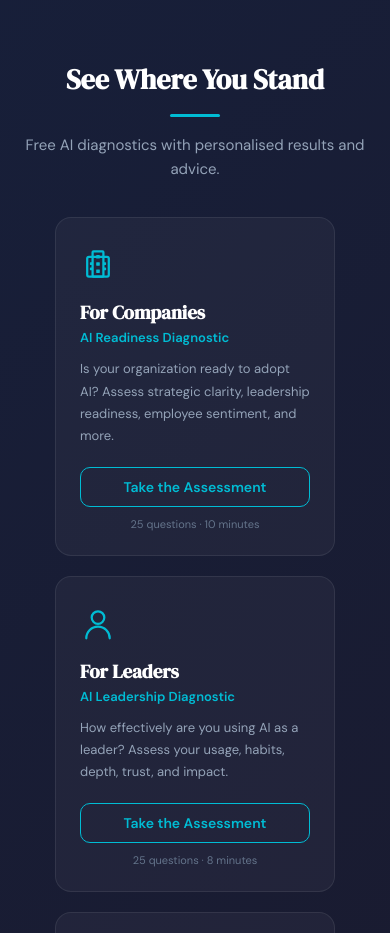
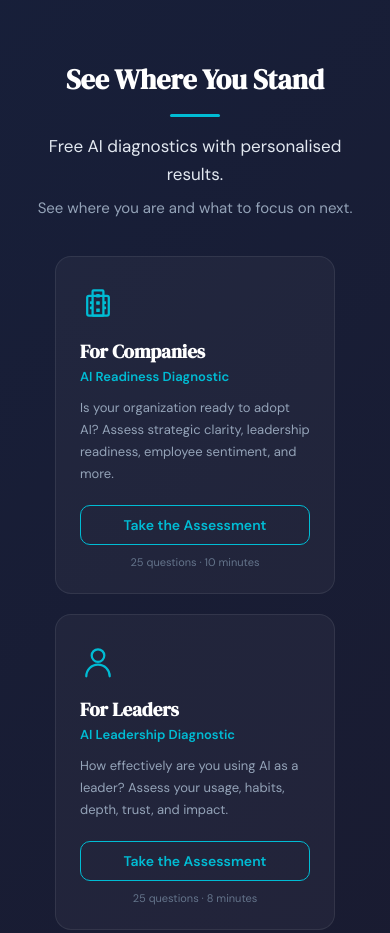
Before and after one commit to coachbay/site, a React (Vite) app: page / in a window 390 px wide. Shown: the part 3420-4353 px from the top of the page. Built offline with nearby package versions, Linux system fonts and the light colour scheme.

Commit message:
Break diagnostics subtitle into two brighter lines for mobile readability

```diff
--- a/LandingPage.jsx
+++ b/LandingPage.jsx
@@ -455,12 +455,20 @@ export default function LandingPage({ onNavigate }) {
           </h2>
           <div style={{ width: 50, height: 3, background: CYAN, margin: "16px auto", borderRadius: 2 }} />
           <p style={{
+            color: "#e2e8f0",
+            fontSize: 17,
+            lineHeight: 1.6,
+            margin: "0",
+          }}>
+            Free AI diagnostics with personalised results.
+          </p>
+          <p style={{
             color: "#94a3b8",
             fontSize: 15,
             lineHeight: 1.6,
-            margin: "0",
+            margin: "8px 0 0",
           }}>
-            Free AI diagnostics with personalised results and advice.
+            See where you are and what to focus on next.
           </p>
         </div>
 
```
